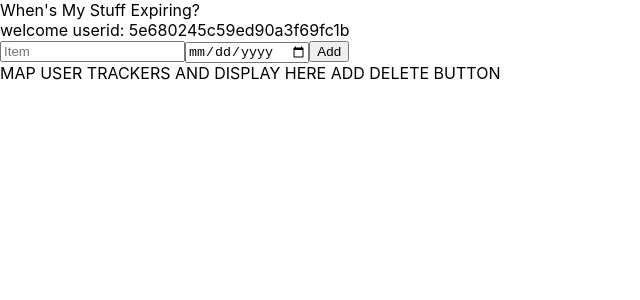
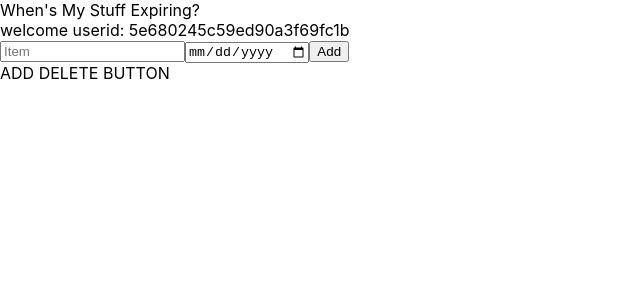
Before and after one commit to jonhuynh05/expiration-tracker, a React (Create React App) app: page /1/tracker in a window 1280 px wide. Shown: the top 300 px of the page, without its empty margins (0-640 px from the left). Built offline with nearby package versions, Linux system fonts and the light colour scheme.

Commit message:
display items

```diff
--- a/src/App.js
+++ b/src/App.js
@@ -96,6 +96,7 @@ class App extends Component {
   }
 
   handleAddItem = async (e) => {
+    e.preventDefault()
     await fetch(`/tracker/${this.state.userId}/new`, {
       method: "POST",
       credentials: "include",
@@ -112,7 +113,7 @@ class App extends Component {
         <Switch>
           <Route exact path={"/"} render={() => <Home handleChange={this.handleChange} handleLogin={this.handleLogin} loginError={this.state.loginError}/>}/>
           <Route exact path={"/register"} render={() => <Register handleChange = {this.handleChange} handleRegister = {this.handleRegister} registerError={this.state.registerError}/>}/>
-          <Route exact path={"/:userId/tracker"} render={() => <Tracker userId = {this.state.userId} handleChange = {this.handleChange} handleAddItem = {this.handleAddItem} addDate={this.state.addDate} addItem={this.state.addItem} handleAddItem={this.handleAddItem}/>}/>
+          <Route exact path={"/:userId/tracker"} render={() => <Tracker userId = {this.state.userId} handleChange = {this.handleChange} handleAddItem = {this.handleAddItem} addDate={this.state.addDate} addItem={this.state.addItem} handleAddItem={this.handleAddItem} userItems={this.state.userItems}/>}/>
         </Switch>
       </div>
     )
--- a/src/Tracker/index.js
+++ b/src/Tracker/index.js
@@ -3,11 +3,19 @@ import {withRouter} from "react-router-dom"
 import "./tracker.css"
 
 class Tracker extends Component{
-    // async componentDidMount(){
-    //     console.log(this.props.match.params.userId)
-    //     await fetch(`/tracker/${this.props.match.params.userId}`)
-    // }
     render(){
+        const items = this.props.userItems.map((item) => {
+            return(
+                <div className="tracker-line">
+                    <div>
+                        {item.item}
+                    </div>
+                    <div>
+                        {item.expiration}
+                    </div>
+                </div>
+            )
+        })
         return(
             <div>
                 <div className="header">
@@ -24,7 +32,9 @@ class Tracker extends Component{
                     </form>
                 </div>
                 <div>
-                    MAP USER TRACKERS AND DISPLAY HERE
+                    {items}
+                </div>
+                <div>
                     ADD DELETE BUTTON
                 </div>
             </div>
```
